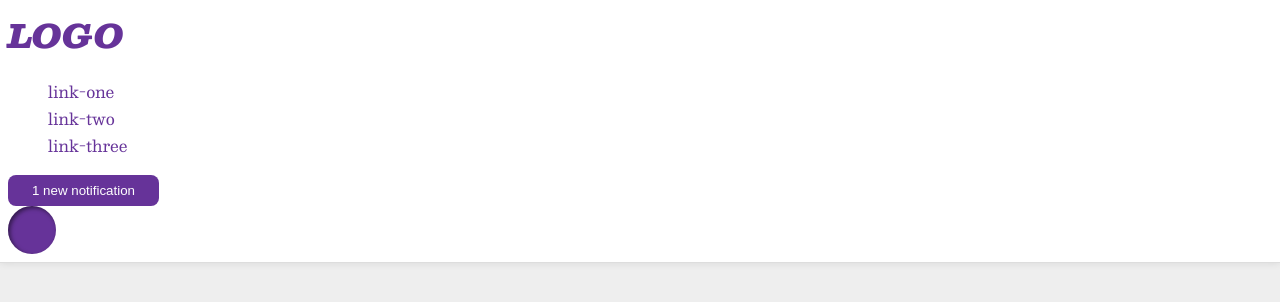
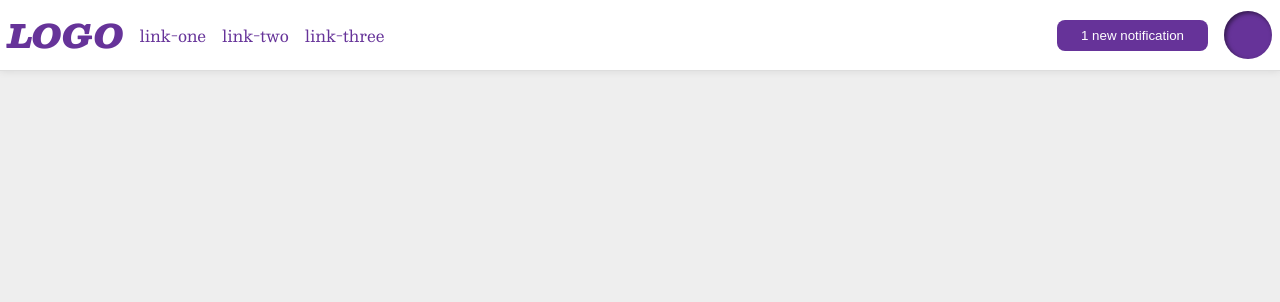
Before and after one commit to antonioedeltoro/flex, a plain HTML site: page 03-flex-header-2/index.html in a window 1280 px wide. Drawn offline with nearby package versions, Linux system fonts and the light colour scheme.

Commit message:
added solutions and created a pdf with end result

```diff
--- a/03-flex-header-2/index.html
+++ b/03-flex-header-2/index.html
@@ -9,6 +9,7 @@
 </head>
 <body>
   <div class="header">
+    <div class="left">
     <div class="logo">
       LOGO
     </div>
@@ -17,10 +18,13 @@
       <li><a href="google.com">link-two</a></li>
       <li><a href="google.com">link-three</a></li>
     </ul>
+    </div>
+    <div class="right">
     <button class="notifications">
       1 new notification
     </button>
     <div class="profile-image"></div>
   </div>
+  </div>
 </body>
 </html>
--- a/03-flex-header-2/style.css
+++ b/03-flex-header-2/style.css
@@ -12,8 +12,10 @@
   background: white;
   border-bottom: 1px solid #ddd;
   box-shadow: 0 0 8px rgba(0,0,0,.1);
+  display: flex;
+  justify-content: space-between;
+  align-items: center;
   padding: 8px;
-  flex-direction: column;
 }
 
 .profile-image {
@@ -29,7 +31,6 @@
   font-size: 32px;
   font-weight: 900;
   font-style: italic;
-  padding: 0px 16px 0px 16px)
 }
 
 button {
@@ -48,4 +49,14 @@
 
 ul {
   list-style-type: none;
+  display: flex;
+  margin: 0;
+  padding: 0;
+  gap: 16px;
 }
+
+.left, .right {
+  display: flex;
+  align-items: center;
+  gap: 16px;
+}
```
Also changed, not shown: 1 other file.
